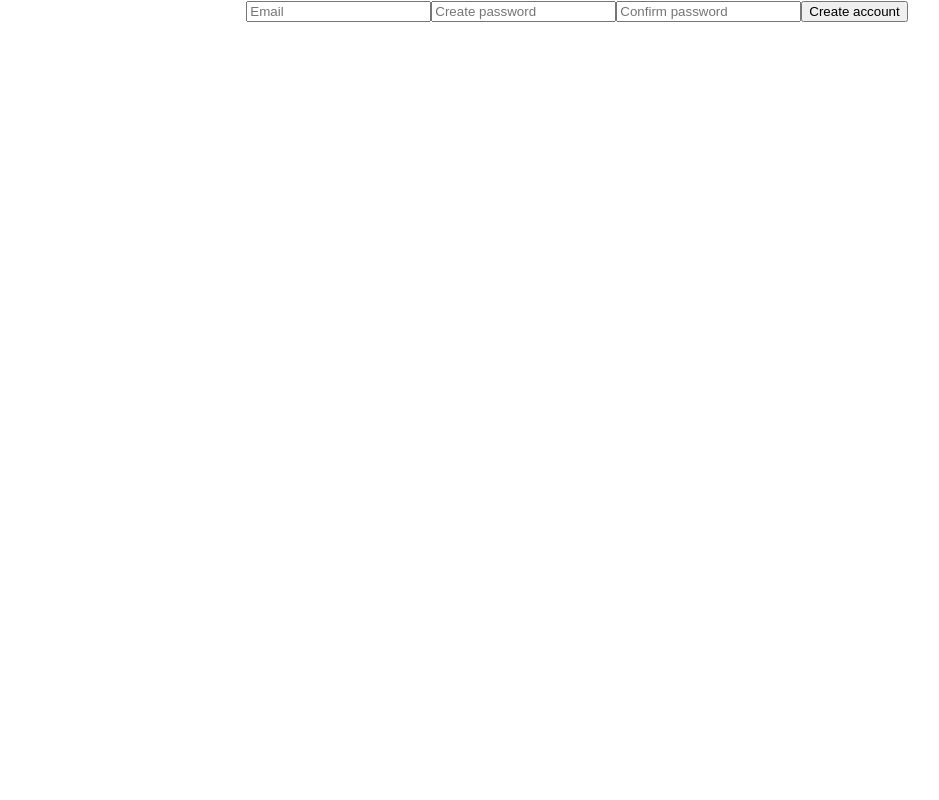
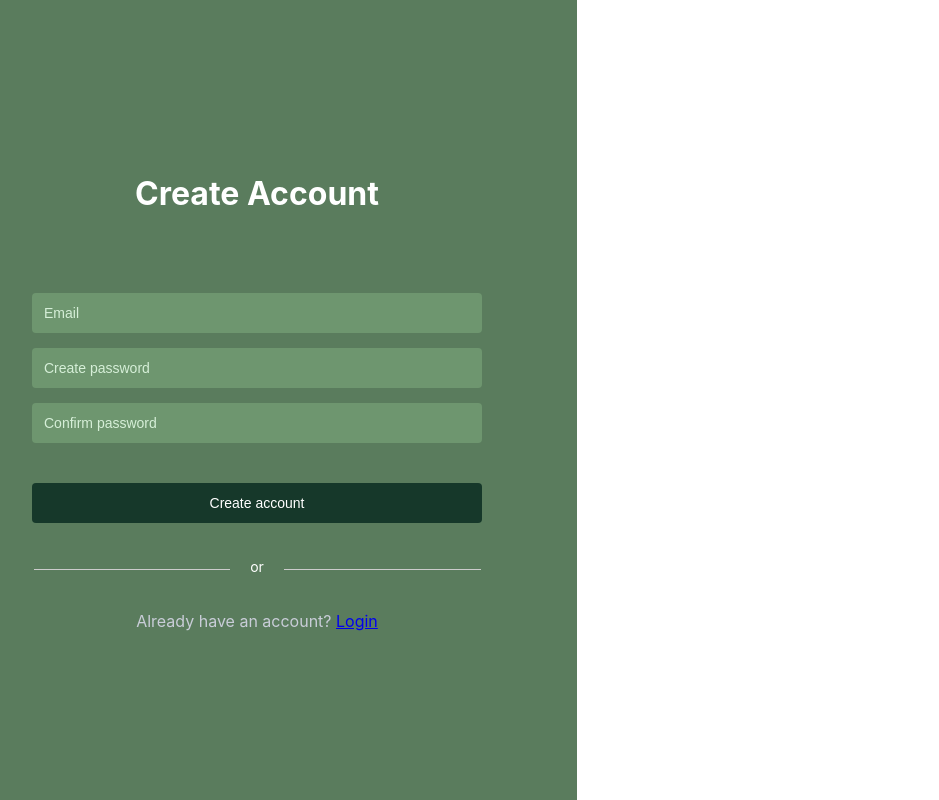
Before and after one commit to controlplusn/budget-tracker, a React (Create React App) app: page / in a window 1280 px wide. Shown: the whole page, without its empty margins (63-1002 px from the left). Built offline with nearby package versions, Linux system fonts and the light colour scheme.

Commit message:
Create register form

```diff
--- a/src/App.css
+++ b/src/App.css
@@ -1,38 +1,3 @@
 .App {
-  text-align: center;
+  height: 100%;
 }
-
-.App-logo {
-  height: 40vmin;
-  pointer-events: none;
-}
-
-@media (prefers-reduced-motion: no-preference) {
-  .App-logo {
-    animation: App-logo-spin infinite 20s linear;
-  }
-}
-
-.App-header {
-  background-color: #282c34;
-  min-height: 100vh;
-  display: flex;
-  flex-direction: column;
-  align-items: center;
-  justify-content: center;
-  font-size: calc(10px + 2vmin);
-  color: white;
-}
-
-.App-link {
-  color: #61dafb;
-}
-
-@keyframes App-logo-spin {
-  from {
-    transform: rotate(0deg);
-  }
-  to {
-    transform: rotate(360deg);
-  }
-}
--- a/src/App.js
+++ b/src/App.js
@@ -4,9 +4,9 @@ import RegisterForm from './pages/RegisterPage/RegisterForm';
 
 function App() {
   return (
-    <div className="App">
+    <main className="App">
       <RegisterForm />
-    </div>
+    </main>
   );
 }
 
--- a/src/components/ui/TextInput.js
+++ b/src/components/ui/TextInput.js
@@ -1,3 +1,4 @@
+import "../../styles/RegisterForm.css"
 
 const TextInput = ({ type, placeholder }) => {
     return (
--- a/src/index.css
+++ b/src/index.css
@@ -1,5 +1,7 @@
-body {
+html, body, #root {
+  height: 100%;
   margin: 0;
+  padding: 0;
   font-family: -apple-system, BlinkMacSystemFont, 'Segoe UI', 'Roboto', 'Oxygen',
     'Ubuntu', 'Cantarell', 'Fira Sans', 'Droid Sans', 'Helvetica Neue',
     sans-serif;
--- a/src/index.js
+++ b/src/index.js
@@ -11,7 +11,4 @@ root.render(
   </React.StrictMode>
 );
 
-// If you want to start measuring performance in your app, pass a function
-// to log results (for example: reportWebVitals(console.log))
-// or send to an analytics endpoint. Learn more: https://bit.ly/CRA-vitals
 reportWebVitals();
--- a/src/pages/LoginPage/LoginForm.js
+++ b/src/pages/LoginPage/LoginForm.js
@@ -1,12 +1,16 @@
 import TextInput from "../../components/ui/TextInput"
 import Button from "../../components/ui/Button"
 
-const LoginForm = () => {
+const LoginForm = ({ handleToggleForm }) => {
     return (
         <form>
             <TextInput type={'email'} placeholder={'Email'} />
             <TextInput type={'password'} placeholder={'Password'} />
             <Button buttonTitle={'Login'} />
+            <p>
+                Don't have an account?{" "}
+                <a href="#" onClick={handleToggleForm}>Create account</a>
+            </p>
         </form>
     )
 }
--- a/src/pages/RegisterPage/RegisterForm.js
+++ b/src/pages/RegisterPage/RegisterForm.js
@@ -1,14 +1,29 @@
 import TextInput from "../../components/ui/TextInput";
 import Button from "../../components/ui/Button";
+import "../../styles/RegisterForm.css"
 
-const RegisterForm = () => {
+const RegisterForm = (handleToggleForm) => {
     return (
-        <form>
-            <TextInput type={'email'} placeholder={'Email'}/>
-            <TextInput type={'password'} placeholder={'Create password'}/>
-            <TextInput type={'password'} placeholder={'Confirm password'}/>
-            <Button buttonTitle={'Create account'}/>
-        </form>
+        <div className="regFormContainer">
+            <form className="regForm">
+                <h1>Create Account</h1>
+                <TextInput type={'email'} placeholder={'Email'}/>
+                <TextInput type={'password'} placeholder={'Create password'}/>
+                <TextInput type={'password'} placeholder={'Confirm password'}/>
+                <Button buttonTitle={'Create account'}/>
+
+                <div className="hr-with-text">
+                    <hr />
+                    <span>or</span>
+                    <hr />
+                </div>
+
+                <p>
+                    Already have an account?{" "}
+                    <a href="#" onClick={handleToggleForm}>Login</a>
+                </p>
+            </form>
+        </div>
     )
 }
 
--- /dev/null
+++ b/src/styles/RegisterForm.css
@@ -0,0 +1,80 @@
+.regFormContainer {
+    width: 50%;
+    height: 100%;
+    margin: 0;
+    background-color: #5a7c5d;
+    /* background-color: #4F6F52; */
+    display: flex;
+    justify-content: center;
+    align-items: center;
+}
+
+.regForm {
+    display: flex;
+    flex-direction: column;
+    align-items: center;
+    width: 100%;
+    margin: 0 auto;
+    padding: 20px;
+    box-sizing: border-box;
+}
+
+.regForm h1 {
+    margin-bottom: 80px;
+    color: #fff;
+}
+
+.regForm p {
+    color: #c9cdd8;
+}
+
+.regForm input,
+.regForm button {
+    width: 100%;
+    max-width: 450px;
+    padding: 12px;
+    margin-bottom: 15px;
+    border: none;
+    border-radius: 4px;
+    font-size: 14px;
+    box-sizing: border-box;
+}
+
+.regForm input {
+    background-color: #6e966f;
+}
+
+.regForm input::placeholder {
+    color: #D6EFD8;
+}
+
+.regForm button {
+    background-color: #16382a;
+    color: white;
+    border: none;
+    cursor: pointer;
+    margin-top: 25px;
+    margin-bottom: 20px;
+}
+
+.hr-with-text {
+    display: flex;
+    align-items: center;
+    width: 100%;
+    max-width: 467px;
+}
+
+.hr-with-text hr {
+    flex-grow: 1;
+    border: none;
+    border-top: 1px solid #ccc;
+    margin: 0 10px;
+}
+
+.hr-with-text span {
+    padding: 0 10px;
+    color: white;
+    font-size: 14px;
+    margin-bottom: 20px;
+    margin-top: 15px;
+}
```
Also changed, not shown: src/hooks/useSwitch.js (added).
